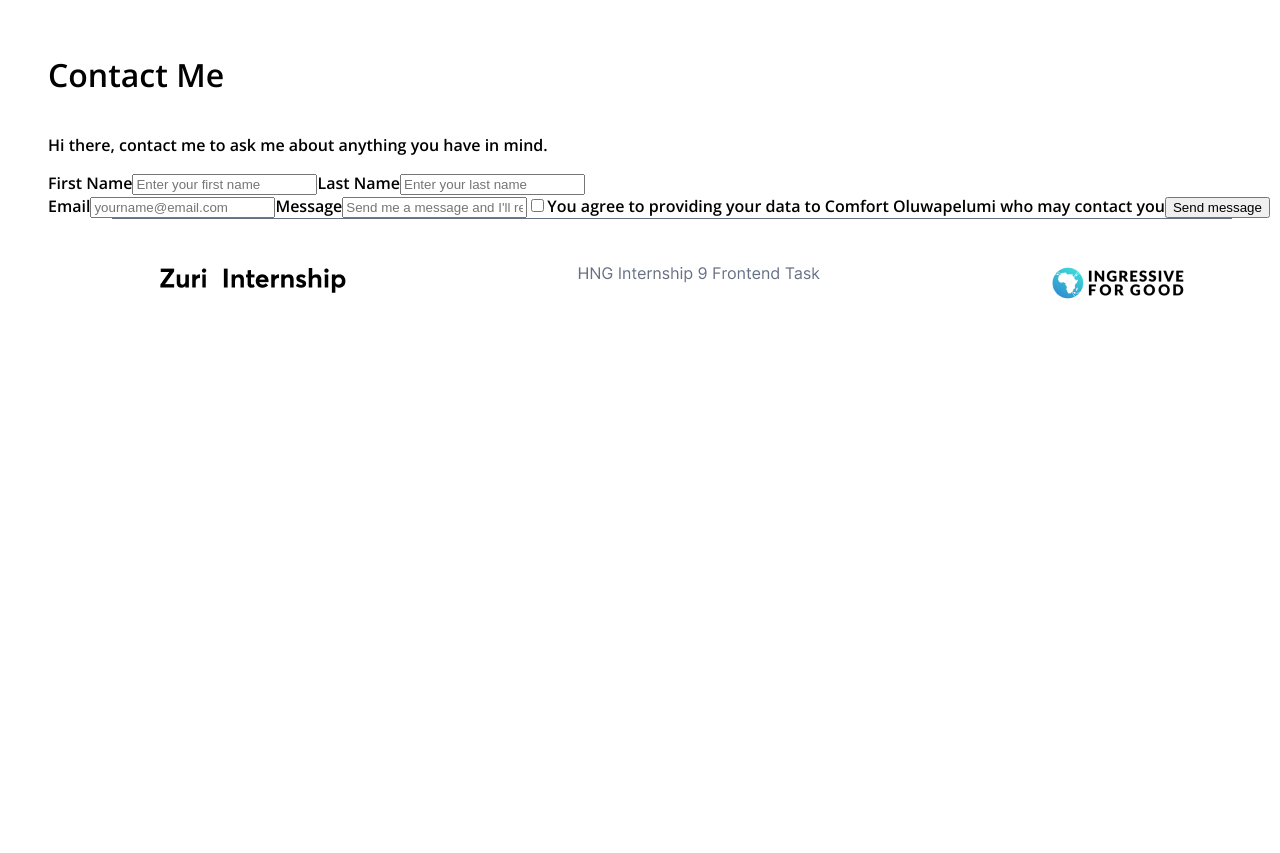
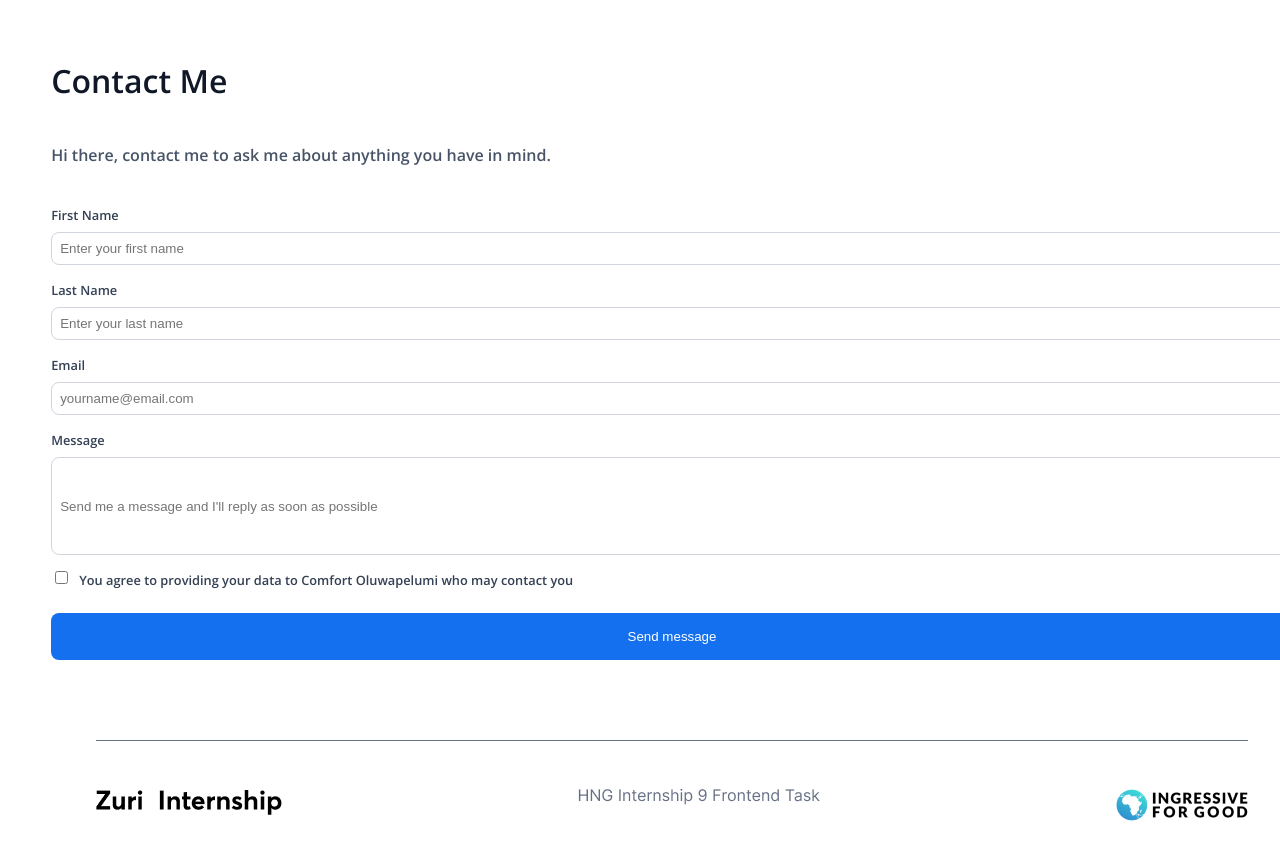
Before and after one commit to Okewusi/linktree, a React (Create React App) app: page /contact in a window 1280 px wide. Shown: the top 853 px of the page. Before the commit the page ends 800 px from the top, so only its background shows below. Built offline with nearby package versions, Linux system fonts and the light colour scheme.

Commit message:
feat: contact page added

```diff
--- a/src/components/Contact.js
+++ b/src/components/Contact.js
@@ -4,7 +4,7 @@ import "./contact.css"
 const Contact = () => {
   return (
     <div className='formContainer'>
-        <h1>Contact Me</h1>
+        <h2 className='heading'>Contact Me</h2>
         <p>Hi there, contact me to ask me about anything you have in mind.</p>
         <form>
             <div className='names'>
@@ -17,10 +17,11 @@ const Contact = () => {
             <input type="email" name="email" id='email' placeholder='yourname@email.com'/>
             <label htmlFor="message">Message</label>
             <input type="email" name="message" id='message' placeholder="Send me a message and I'll reply as soon as possible"/>
-            <label>
-            <input type="checkbox" id="agreement" name='agreement'/>
-            You agree to providing your data to Comfort Oluwapelumi who may contact you
-            </label>
+            <div className='option'>
+                <input type="checkbox" id="agreement" name='agreement'/>
+                <label id='tick'>You agree to providing your data to Comfort Oluwapelumi who may contact you</label>
+            </div>
+
             <button id='btn__submit'>Send message</button>
         </form>
     </div>
--- a/src/components/contact.css
+++ b/src/components/contact.css
@@ -1,5 +1,65 @@
+:root {
+    --label: #344054;
+    --haeding: #101828;
+    --text: #475467;
+    --input:#667085;
+    --btn:#1570EF;
+  }
 .formContainer{
     display: flex;
     flex-direction: column;
-    padding: 0 1rem;
+    padding: 0 1.2rem;
 }
+.heading{
+    font-size: 2rem;
+    font-weight: 600;
+    color: var(--haeding);
+}
+ .formContainer p{
+    font-size: 1rem;
+    font-weight: lighter;
+    color: var(--text);
+ }
+ form{
+    display: flex;
+    flex-direction: column;
+    margin: 1rem 0 3rem 0;
+ }
+ form .names{
+    display: flex;
+    flex-direction: column;
+ }
+ label{
+    padding: .5rem 0 .5rem 0;
+    color: var(--label);
+    font-weight: 400;
+    font-style: normal;
+    font-size: .8rem;
+ }
+ input{
+    padding: .5rem;
+    border-radius: .5rem;
+    border: .1px solid #D0D5DD;
+    outline: none;
+    color: var(--input);
+    margin-bottom: .5rem;
+ }
+ #message{
+    height: 5rem;
+ }
+ .option{
+    display: flex;
+    margin-bottom: 1rem;
+ }
+ #tick{
+    padding-left: .5rem;
+ }
+ #btn__submit{
+    padding: 1rem;
+    background: var(--btn);
+    color: white;
+    border-radius: .5rem;
+    border: none;
+    outline: none;
+    margin-bottom: 2rem;
+ }
--- a/src/components/footer.css
+++ b/src/components/footer.css
@@ -1,6 +1,6 @@
 .footerContainer{
-    width: 80%;
-    padding: 3rem;
+    width: 90%;
+    padding: 3rem 0 0 0;
     color: #667085;
     border-top: .1px solid #667085;
     margin: 0 auto;
```
